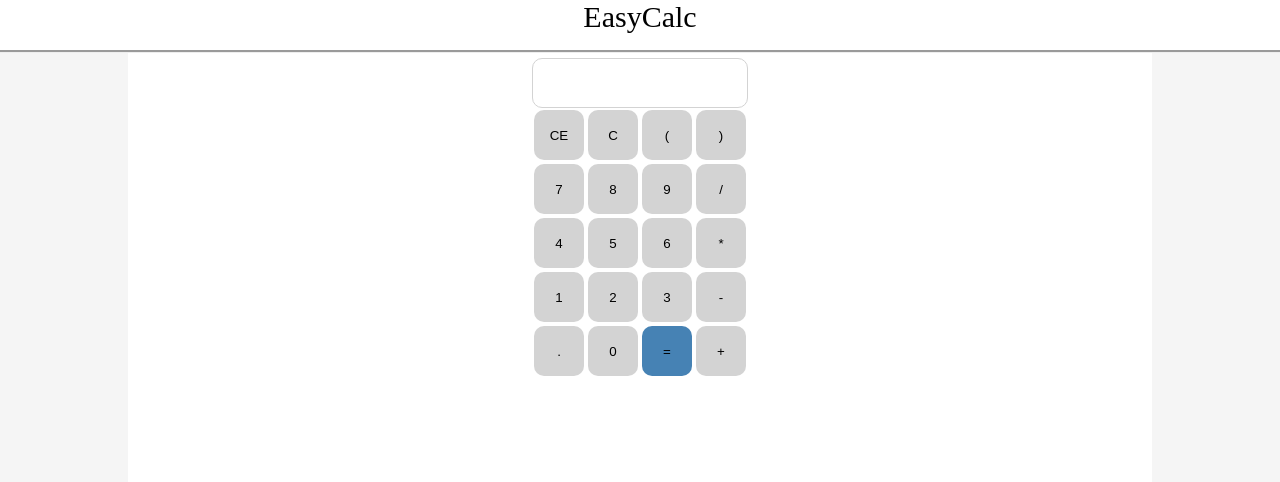
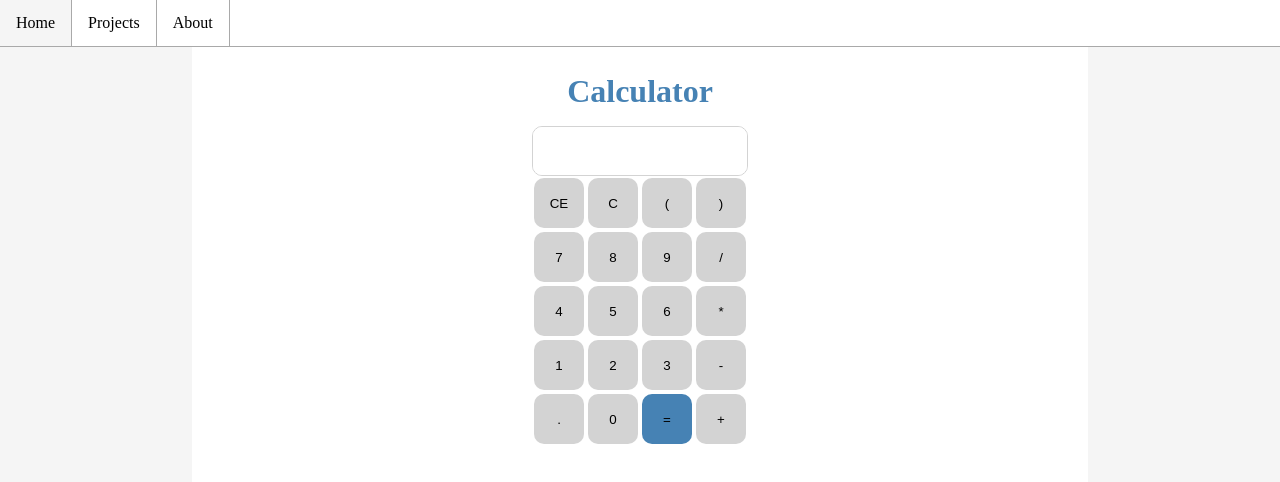
Before and after one commit to bradlsum/bradlsum.github.io, a plain HTML site: page calc.html in a window 1280 px wide. Drawn offline with Linux system fonts and the light colour scheme.

Commit message:
Normilized style for calculator app

```diff
--- a/calc.html
+++ b/calc.html
@@ -1,13 +1,20 @@
 <!DOCTYPE = HTML>
+<meta name="viewport" content="width=device-width, initial scale=1">
 <html>
     <head>
+        <link rel="stylesheet" type="text/css" href="style.css">
         <title>EasyCalc</title>
     </head>
     <body>
-        <div id="headBar">
-            EasyCalc
+        <div id="bar">
+            <ul>
+                <li><a href="index.html">Home</a></li>
+                <li><a href="projects.html">Projects</a></li>
+                <li><a href="about.html">About</a></li>
+            </ul>
         </div>
-        <div id="field">
+        <div id="main">
+            <h1>Calculator</h1>
             <textarea id = "text" onchange="textListen()"></textarea><br>
             <button id = "ce" onclick="clearText()">CE</button><button id = 'C' onclick="backSpace()">C</button><button id = '(' onclick="inputParen('(')">(</button><button id = ')' onclick="inputParen(')')">)</button><br>
             <button id = 7 onclick="inputNum(7)">7</button><button id = 8 onclick="inputNum(8)">8</button><button id = 9 onclick="inputNum(9)">9</button><button id = '/' onclick="inputOp('/')">/</button><br>
@@ -94,44 +101,23 @@
 
         </script>
         <style media="screen", type="text/css">
-            #headBar {
-                width: 100%;
-                height: 50px;
-
-                font-size: 30;
-                text-align: center;
-                background-color: white;
-
-                border-bottom-style: groove;
-            }
-            body {
-                text-align: center;
-                background-color: whitesmoke;
-
-                height: 100%;
-                width: 100%;
-
-                margin: 0px;
-            }
-            #field {
-                width: 80%;
-                height: 100%;
-
-                background-color: white;
-
-                padding-top: 5px;
-
-                margin-left: 10%;
-                margin-right: 10%;
+            #main {
+                padding-top: 2%;
             }
             textarea {
                 height: 50px;
                 width: 216px;
 
+                padding-top: 2%;
+
+                text-align: center;
+
                 border-radius: 10px;
                 border-color: lightgray;
 
                 resize: none;
+
+                font-size: 30;
             }
             button {
                 width: 50px;
@@ -147,6 +133,13 @@
             #enter {
                 background-color: steelblue;
             }
+            h1 {
+                padding: 0px;
+                padding-bottom: 2%;
+                margin: 0px;
+
+                color: steelblue;
+            }
         </style>
     </body>
 </html>
--- a/style.css
+++ b/style.css
@@ -1,9 +1,13 @@
-bar {
+#bar {
     width: 100%;
     text-align: left;
 
     padding: 0;
     margin: 0;
+
+    border-bottom-color: darkgray;
+    border-width: thin;
+    border-bottom-style: solid;
 }
     ul {
     list-style-type: none;
@@ -45,7 +49,7 @@ body {
         margin-top: 0%;
 
         padding: 2%;
-        padding-top: 0%;
+        padding-top: 1px;
         padding-bottom: 0%;
 
         height: 100%;
```
